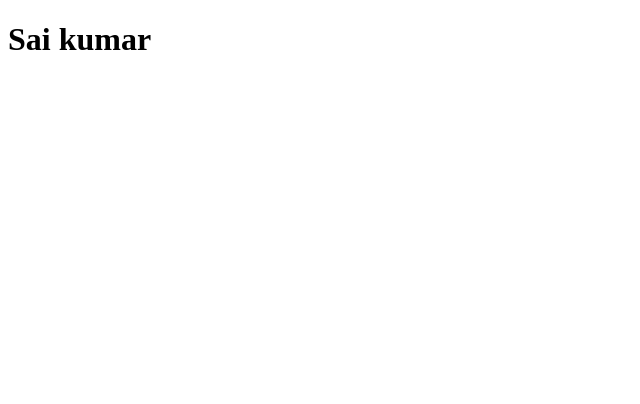
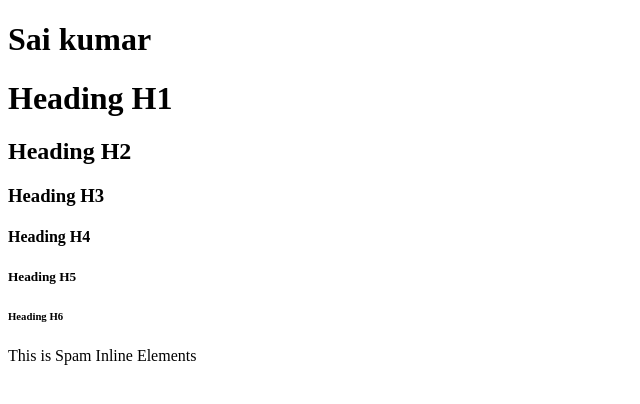
Before and after one commit to Saikumar-312git/web, a plain HTML site: page index.html in a window 1280 px wide. Shown: the whole page, without its empty margins (0-640 px from the left). Drawn offline with Linux system fonts and the light colour scheme.

Commit message:
Block line  and inline elements

```diff
--- a/index.html
+++ b/index.html
@@ -6,6 +6,15 @@
     <title>Document</title>
 </head>
 <body>
+    <!-- Block Level Elements-->
     <h1>Sai kumar</h1>
+    <h1>Heading H1</h1>
+    <h2>Heading H2</h2>
+    <h3>Heading H3</h3>
+    <h4>Heading H4</h4>
+    <h5>Heading H5</h5>
+    <h6>Heading H6</h6>
+    <!-- Inline Elements-->
+     <spam>This is Spam Inline Elements</spam>
 </body>
 </html>
```
